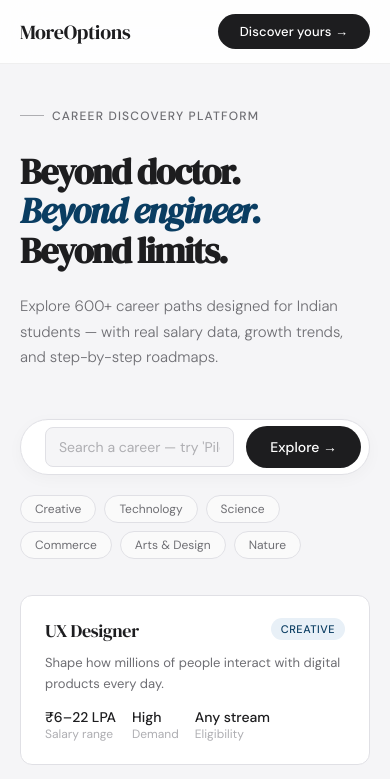
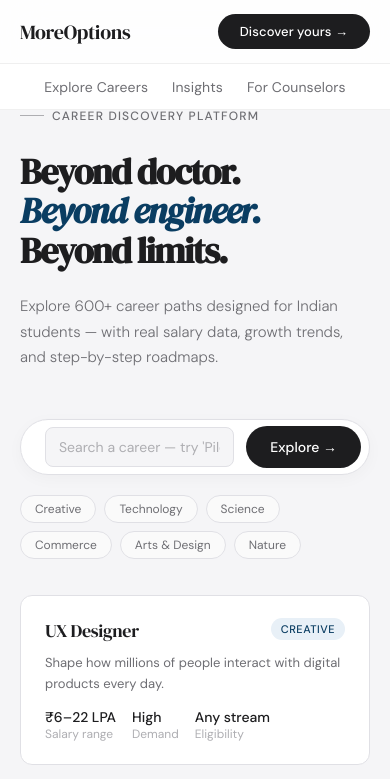
Before and after one commit to saifsahriar/MoreOptions, a Next.js app: page / in a window 390 px wide. Shown: the top 779 px of the page. Built offline with nearby package versions, Linux system fonts and the light colour scheme.

Commit message:
Fix mobile navigation buttons visibility

```diff
--- a/src/app/globals.css
+++ b/src/app/globals.css
@@ -414,7 +414,20 @@
   /* RESPONSIVE */
   @media (max-width: 900px) {
     nav { padding: 0 24px; }
-    .nav-links { display: none; }
+    .nav-links {
+      display: flex;
+      position: absolute;
+      top: 64px;
+      left: 0;
+      right: 0;
+      background: rgba(255, 255, 255, 0.95);
+      backdrop-filter: blur(20px);
+      -webkit-backdrop-filter: blur(20px);
+      border-bottom: 1px solid rgba(0,0,0,0.06);
+      padding: 12px 24px;
+      justify-content: center;
+      gap: 24px;
+    }
 
     .hero {
       grid-template-columns: 1fr;
@@ -755,7 +768,20 @@ footer {
 /* RESPONSIVE */
 @media (max-width: 900px) {
   nav { padding: 0 24px; }
-  .nav-links { display: none; }
+  .nav-links {
+    display: flex;
+    position: absolute;
+    top: 64px;
+    left: 0;
+    right: 0;
+    background: rgba(255, 255, 255, 0.95);
+    backdrop-filter: blur(20px);
+    -webkit-backdrop-filter: blur(20px);
+    border-bottom: 1px solid rgba(0,0,0,0.06);
+    padding: 12px 24px;
+    justify-content: center;
+    gap: 24px;
+  }
   .page-header { padding: 100px 24px 40px; }
   .page-header-top { flex-direction: column; align-items: flex-start; }
   .search-bar-wrap { max-width: 100%; min-width: unset; width: 100%; }
@@ -984,7 +1010,20 @@ footer {
 
 @media (max-width: 900px) {
   nav { padding: 0 24px; }
-  .nav-links { display: none; }
+  .nav-links {
+    display: flex;
+    position: absolute;
+    top: 64px;
+    left: 0;
+    right: 0;
+    background: rgba(255, 255, 255, 0.95);
+    backdrop-filter: blur(20px);
+    -webkit-backdrop-filter: blur(20px);
+    border-bottom: 1px solid rgba(0,0,0,0.06);
+    padding: 12px 24px;
+    justify-content: center;
+    gap: 24px;
+  }
   .breadcrumb { padding: 86px 24px 0; }
   .career-hero { grid-template-columns: 1fr; padding: 24px 24px 40px; gap: 32px; }
   .stats-card { position: static; }
@@ -1136,7 +1175,20 @@ footer {
 
 @media (max-width: 900px) {
   nav { padding: 0 24px; }
-  .nav-links { display: none; }
+  .nav-links {
+    display: flex;
+    position: absolute;
+    top: 64px;
+    left: 0;
+    right: 0;
+    background: rgba(255, 255, 255, 0.95);
+    backdrop-filter: blur(20px);
+    -webkit-backdrop-filter: blur(20px);
+    border-bottom: 1px solid rgba(0,0,0,0.06);
+    padding: 12px 24px;
+    justify-content: center;
+    gap: 24px;
+  }
   .page-header { padding: 100px 24px 40px; flex-direction: column; align-items: flex-start; }
   .featured-section { padding: 40px 24px 0; }
   .featured-card { grid-template-columns: 1fr; }
@@ -1324,7 +1376,20 @@ footer {
 
 @media (max-width: 900px) {
   nav { padding: 0 24px; }
-  .nav-links { display: none; }
+  .nav-links {
+    display: flex;
+    position: absolute;
+    top: 64px;
+    left: 0;
+    right: 0;
+    background: rgba(255, 255, 255, 0.95);
+    backdrop-filter: blur(20px);
+    -webkit-backdrop-filter: blur(20px);
+    border-bottom: 1px solid rgba(0,0,0,0.06);
+    padding: 12px 24px;
+    justify-content: center;
+    gap: 24px;
+  }
   .article-header { padding: 90px 24px 0; }
   .article-hero-img { padding: 0 24px 40px; }
   .article-layout { grid-template-columns: 1fr; padding: 0 24px 60px; gap: 40px; }
```
